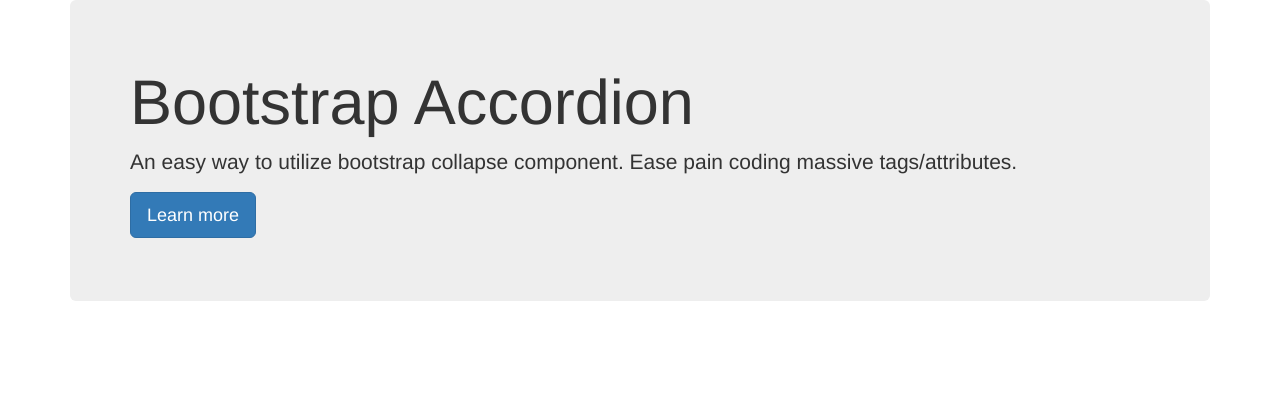
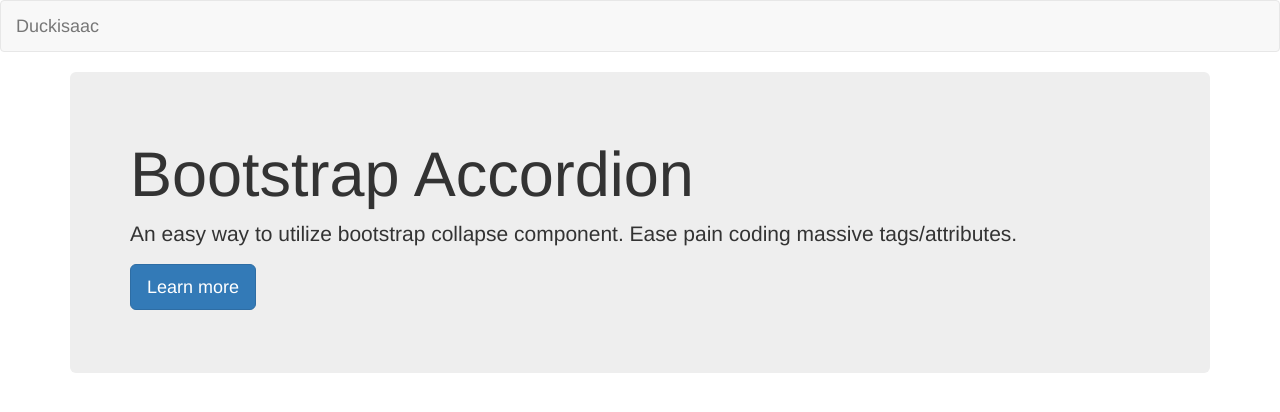
Before and after one commit to duckisaac/duckisaac.github.io, a plain HTML site: page index.html in a window 1280 px wide. Drawn offline with nearby package versions, Linux system fonts and the light colour scheme.

Commit message:
Update index.html

```diff
--- a/index.html
+++ b/index.html
@@ -10,6 +10,15 @@
         <script src="http://code.jquery.com/jquery-1.11.2.min.js"></script>
     </head>
     <body>
+        <nav class="navbar navbar-default">
+          <div class="container-fluid">
+            <div class="navbar-header">
+              <a class="navbar-brand" href="#">
+                Duckisaac
+              </a>
+            </div>
+          </div>
+        </nav>
         <div class="container">
           <div class="jumbotron">
             <h1>Bootstrap Accordion</h1>
```
